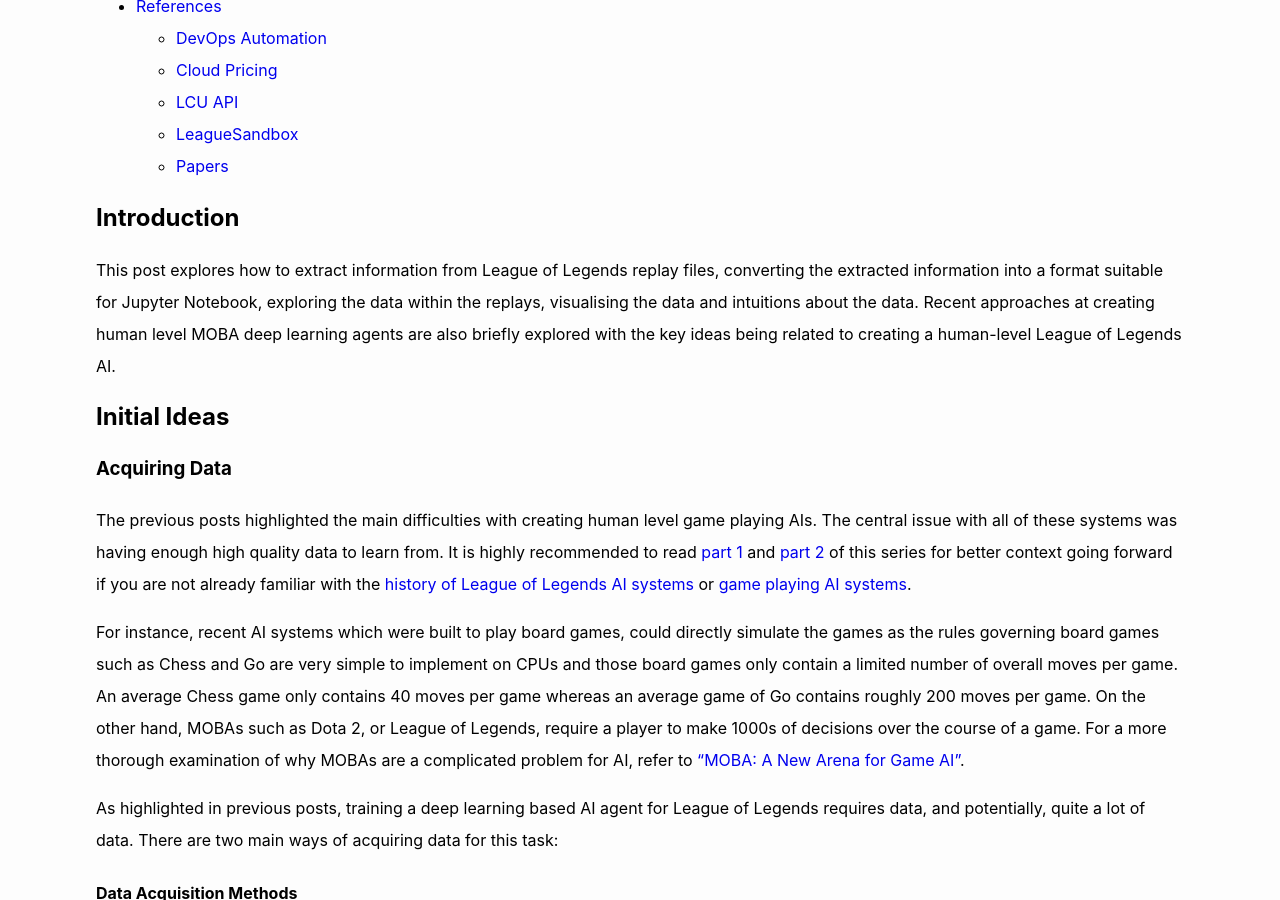
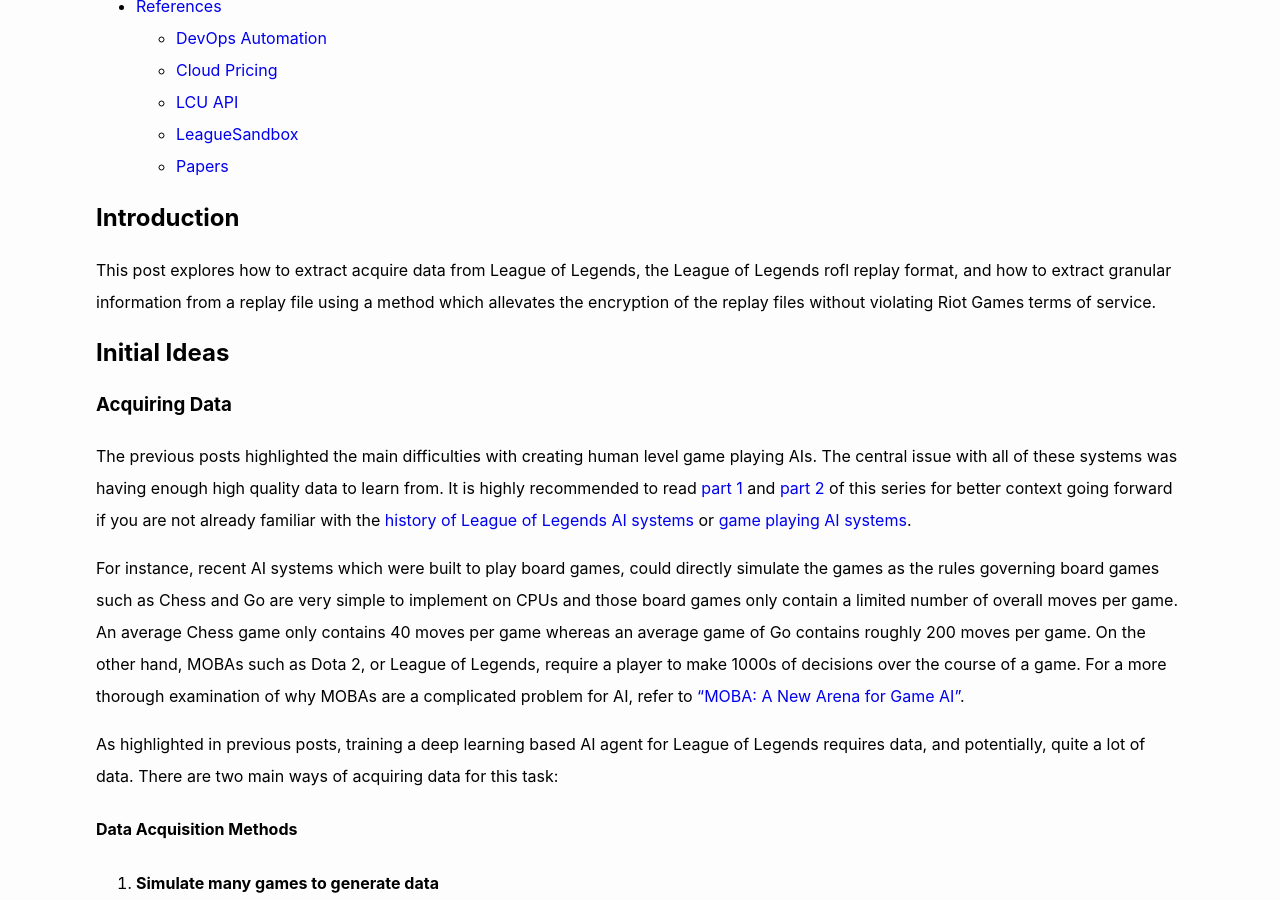
Before and after one commit to MiscellaneousStuff/miscellaneousstuff.github.io, a Jekyll site: the page built from _posts/2021-09-03-tlol-human-level-in-league-of-legends-using-deep-learning.markdown, in a window 1280 px wide and 900 px high, scrolled down 747 px. Built offline with Jekyll 4.4.1, drawn with Linux system fonts in a browser that asks for light colours; comment, search, counter and statistics services are not loaded.

Commit message:
Changed tlol 3 intro and purpose

```diff
--- a/_posts/2021-09-03-tlol-human-level-in-league-of-legends-using-deep-learning.markdown
+++ b/_posts/2021-09-03-tlol-human-level-in-league-of-legends-using-deep-learning.markdown
@@ -16,12 +16,11 @@
 
 ## Introduction
 
-This post explores how to extract information from League of Legends replay files,
-converting the extracted information into a format suitable for Jupyter Notebook,
-exploring the data within the replays, visualising the data and intuitions about
-the data. Recent approaches at creating human level MOBA deep learning agents
-are also briefly explored with the key ideas being related to creating a human-level
-League of Legends AI.
+This post explores how to extract acquire data from League of Legends,
+the League of Legends rofl replay format, and how to extract granular
+information from a replay file using a method which allevates the
+encryption of the replay files without violating Riot Games terms of
+service.
 
 ## Initial Ideas
 
```
